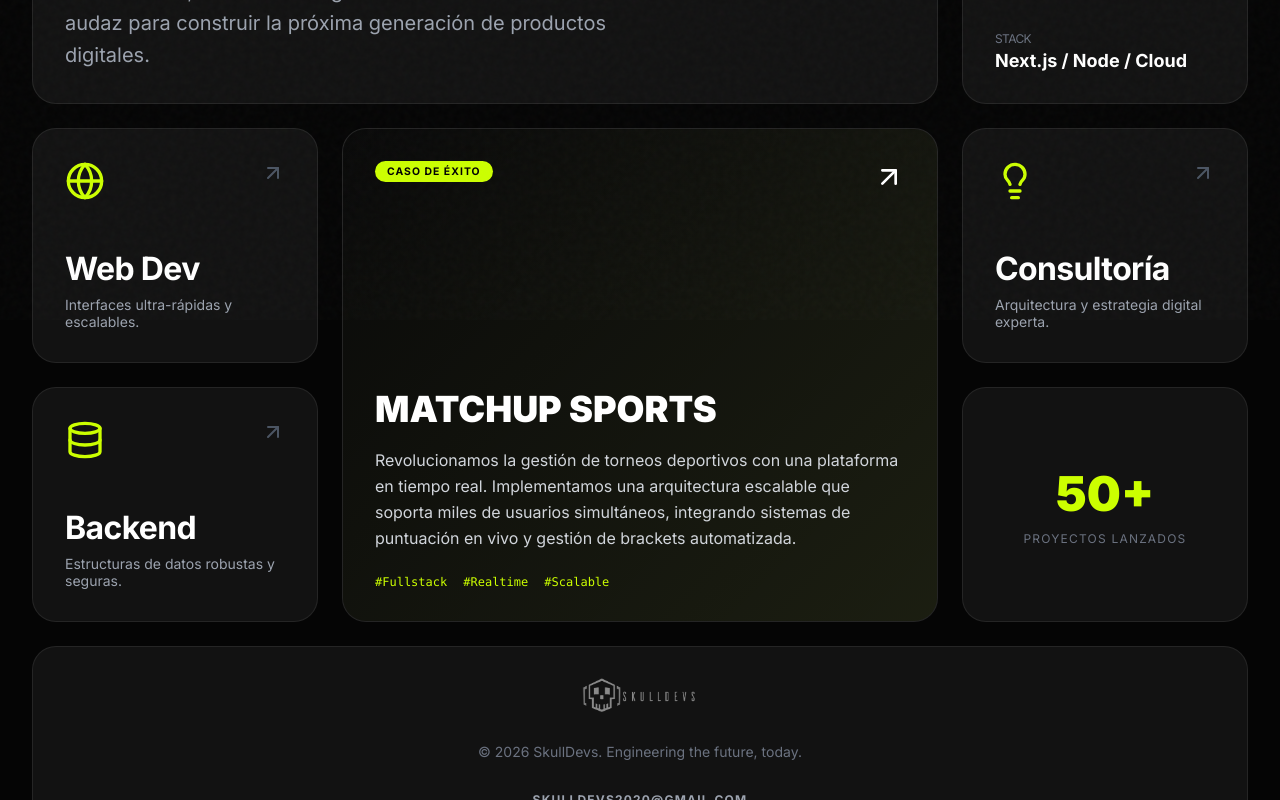
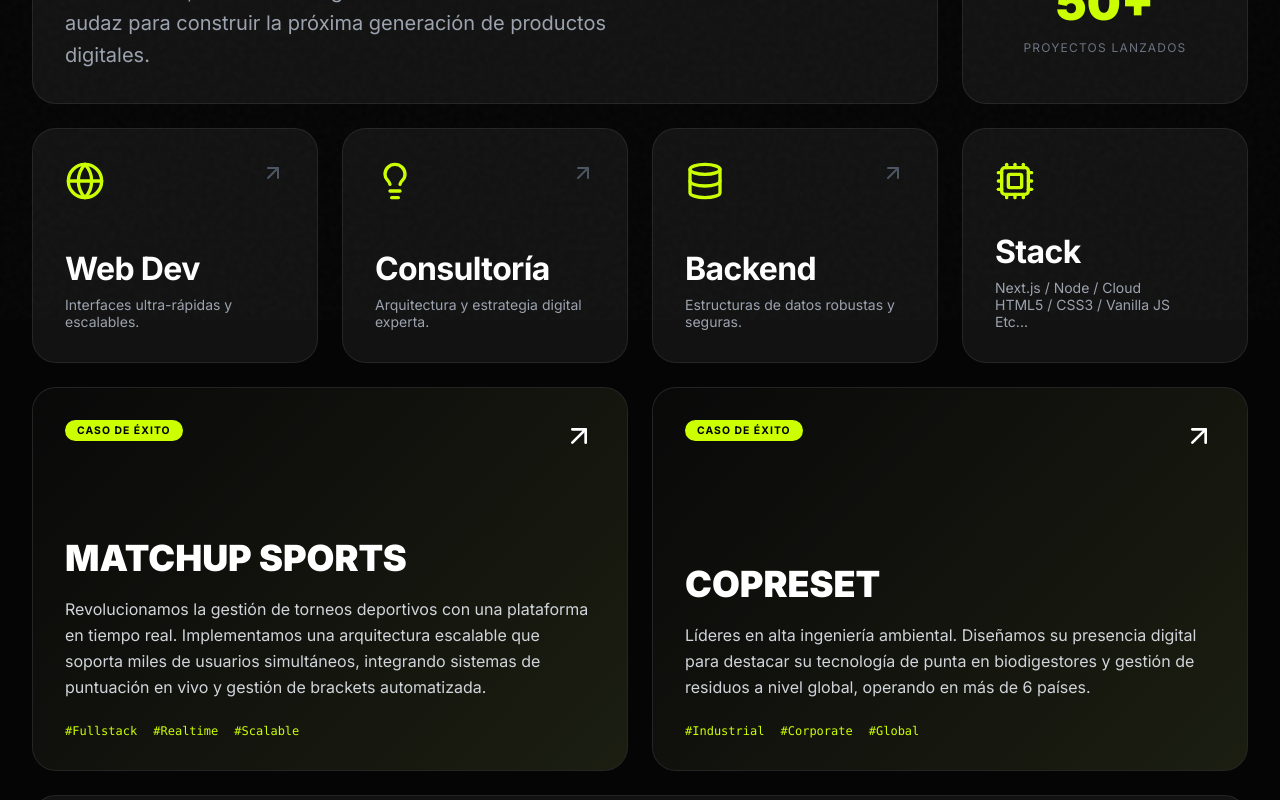
Before and after one commit to davidvato/skulldevs, a Next.js app: page / in a window 1280 px wide. Shown: the part 480-1280 px from the top of the page. Built offline with nearby package versions, Linux system fonts and the light colour scheme.

Commit message:
feat: restructure stack cell and update navbar with mobile dropdown

```diff
--- a/src/app/page.tsx
+++ b/src/app/page.tsx
@@ -65,13 +65,10 @@
             </div>
           </motion.div>
 
-          {/* Tech Stack Cell */}
-          <motion.div variants={item} className="bento-item" style={{ display: 'flex', flexDirection: 'column', justifyContent: 'space-between' }}>
-            <Cpu style={{ width: '2.5rem', height: '2.5rem', color: '#6b7280' }} />
-            <div>
-              <p className="text-xs uppercase tracking-tighter text-gray-500 mb-2" style={{ marginBottom: '0.25rem' }}>Stack</p>
-              <p className="text-lg font-bold">Next.js / Node / Cloud</p>
-            </div>
+          {/* Experience Cell */}
+          <motion.div variants={item} className="bento-item" style={{ display: 'flex', flexDirection: 'column', justifyContent: 'center', alignItems: 'center', textAlign: 'center' }}>
+            <p className="text-5xl font-black text-accent mb-2">50+</p>
+            <p className="text-xs uppercase tracking-widest text-gray-500">Proyectos Lanzados</p>
           </motion.div>
 
           {/* Service: Web */}
@@ -82,6 +79,37 @@
             </div>
             <h3 className="heading-m mb-2">Web Dev</h3>
             <p className="text-sm text-gray-400">Interfaces ultra-rápidas y escalables.</p>
+          </motion.div>
+
+          {/* Service: Consulting */}
+          <motion.div variants={item} className="bento-item" style={{ cursor: 'pointer' }}>
+            <div style={{ display: 'flex', justifyContent: 'space-between', alignItems: 'flex-start', marginBottom: '3rem' }}>
+              <Lightbulb style={{ width: '2.5rem', height: '2.5rem', color: 'var(--accent)' }} />
+              <ArrowUpRight style={{ width: '1.5rem', height: '1.5rem', color: '#4b5563' }} />
+            </div>
+            <h3 className="heading-m mb-2">Consultoría</h3>
+            <p className="text-sm text-gray-400">Arquitectura y estrategia digital experta.</p>
+          </motion.div>
+
+          {/* Service: Data */}
+          <motion.div variants={item} className="bento-item" style={{ cursor: 'pointer' }}>
+            <div style={{ display: 'flex', justifyContent: 'space-between', alignItems: 'flex-start', marginBottom: '3rem' }}>
+              <Database style={{ width: '2.5rem', height: '2.5rem', color: 'var(--accent)' }} />
+              <ArrowUpRight style={{ width: '1.5rem', height: '1.5rem', color: '#4b5563' }} />
+            </div>
+            <h3 className="heading-m mb-2">Backend</h3>
+            <p className="text-sm text-gray-400">Estructuras de datos robustas y seguras.</p>
+          </motion.div>
+
+          {/* Tech Stack Cell */}
+          <motion.div variants={item} className="bento-item" style={{ display: 'flex', flexDirection: 'column', justifyContent: 'space-between' }}>
+            <Cpu style={{ width: '2.5rem', height: '2.5rem', color: 'var(--accent)' }} />
+            <div>
+              <h3 className="heading-m mb-2">Stack</h3>
+              <p className="text-sm text-gray-400">Next.js / Node / Cloud</p>
+              <p className="text-sm text-gray-400">HTML5 / CSS3 / Vanilla JS</p>
+              <p className="text-sm text-gray-400">Etc...</p>
+            </div>
           </motion.div>
 
           {/* Case Study: MatchUp Sports */}
@@ -110,30 +138,30 @@
             </div>
           </motion.div>
 
-          {/* Service: Consulting */}
-          <motion.div variants={item} className="bento-item" style={{ cursor: 'pointer' }}>
-            <div style={{ display: 'flex', justifyContent: 'space-between', alignItems: 'flex-start', marginBottom: '3rem' }}>
-              <Lightbulb style={{ width: '2.5rem', height: '2.5rem', color: 'var(--accent)' }} />
-              <ArrowUpRight style={{ width: '1.5rem', height: '1.5rem', color: '#4b5563' }} />
+          {/* Case Study: Copreset */}
+          <motion.div variants={item} className="bento-item span-2 row-2" style={{ display: 'flex', flexDirection: 'column', overflow: 'hidden', cursor: 'pointer' }}>
+            <div className="absolute inset-0 z-0" style={{ background: 'linear-gradient(135deg, #000, rgba(204, 255, 0, 0.1))', opacity: 0.5, transition: 'opacity 0.3s ease' }} />
+            <div className="relative z-10 h-full" style={{ display: 'flex', flexDirection: 'column' }}>
+              <div style={{ display: 'flex', justifyContent: 'space-between', alignItems: 'flex-start', marginBottom: 'auto' }}>
+                <div className="bg-accent" style={{ color: '#000', padding: '0.25rem 0.75rem', borderRadius: '9999px', fontSize: '0.65rem', fontWeight: 700, textTransform: 'uppercase', letterSpacing: '0.1em' }}>
+                  Caso de Éxito
+                </div>
+                <a href="https://copreset.com" target="_blank" rel="noopener noreferrer">
+                  <ArrowUpRight style={{ width: '2rem', height: '2rem', color: '#fff' }} />
+                </a>
+              </div>
+              <div style={{ marginTop: '3rem' }}>
+                <h3 className="text-4xl font-black mb-4 uppercase">COPRESET</h3>
+                <p className="text-gray-300 leading-relaxed mb-6" style={{ fontSize: 'clamp(0.85rem, 2vw, 1rem)' }}>
+                  Líderes en alta ingeniería ambiental. Diseñamos su presencia digital para destacar su tecnología de punta en biodigestores y gestión de residuos a nivel global, operando en más de 6 países.
+                </p>
+                <div className="flex flex-wrap gap-4">
+                  <span className="text-xs font-mono text-accent">#Industrial</span>
+                  <span className="text-xs font-mono text-accent">#Corporate</span>
+                  <span className="text-xs font-mono text-accent">#Global</span>
+                </div>
+              </div>
             </div>
-            <h3 className="heading-m mb-2">Consultoría</h3>
-            <p className="text-sm text-gray-400">Arquitectura y estrategia digital experta.</p>
-          </motion.div>
-
-          {/* Service: Data */}
-          <motion.div variants={item} className="bento-item" style={{ cursor: 'pointer' }}>
-            <div style={{ display: 'flex', justifyContent: 'space-between', alignItems: 'flex-start', marginBottom: '3rem' }}>
-              <Database style={{ width: '2.5rem', height: '2.5rem', color: 'var(--accent)' }} />
-              <ArrowUpRight style={{ width: '1.5rem', height: '1.5rem', color: '#4b5563' }} />
-            </div>
-            <h3 className="heading-m mb-2">Backend</h3>
-            <p className="text-sm text-gray-400">Estructuras de datos robustas y seguras.</p>
-          </motion.div>
-
-          {/* Experience Cell */}
-          <motion.div variants={item} className="bento-item" style={{ display: 'flex', flexDirection: 'column', justifyContent: 'center', alignItems: 'center', textAlign: 'center' }}>
-            <p className="text-5xl font-black text-accent mb-2">50+</p>
-            <p className="text-xs uppercase tracking-widest text-gray-500">Proyectos Lanzados</p>
           </motion.div>
 
           {/* Footer Cell */}
```
